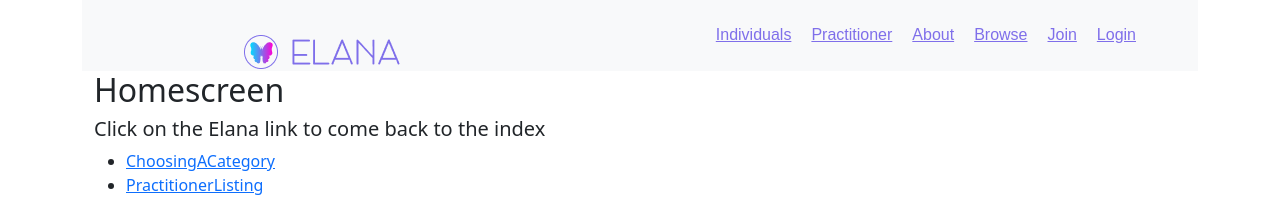
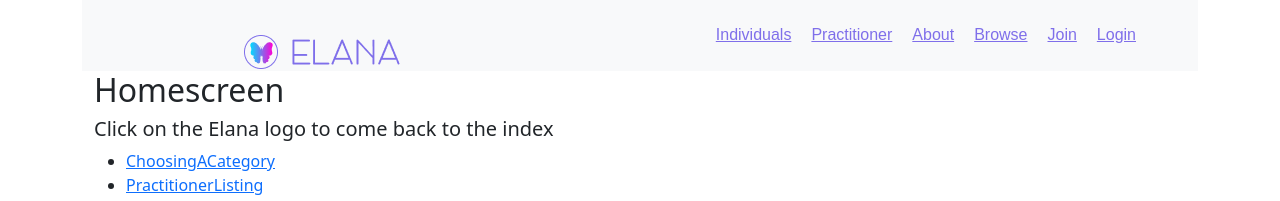
Before and after one commit to MVP-Marketplace/elana-new, a React (Create React App) app in the folder frontend/: page / in a window 1280 px wide. Shown: the top 201 px of the page. Built offline with nearby package versions, Linux system fonts and the light colour scheme.

Commit message:
norbert test

```diff
--- a/frontend/src/pages/HomePage/Homescreen.jsx
+++ b/frontend/src/pages/HomePage/Homescreen.jsx
@@ -7,7 +7,7 @@ export function Homescreen() {
     return (
         <div className="container">
             <h2>Homescreen</h2>
-            <h5>Click on the Elana link to come back to the index</h5>
+            <h5>Click on the Elana logo to come back to the index</h5>
             <ul>
                 <li><Link to='/choosingACategory'>ChoosingACategory</Link></li>
                 <li><Link to='/practitionerListing'>PractitionerListing</Link></li>
```
